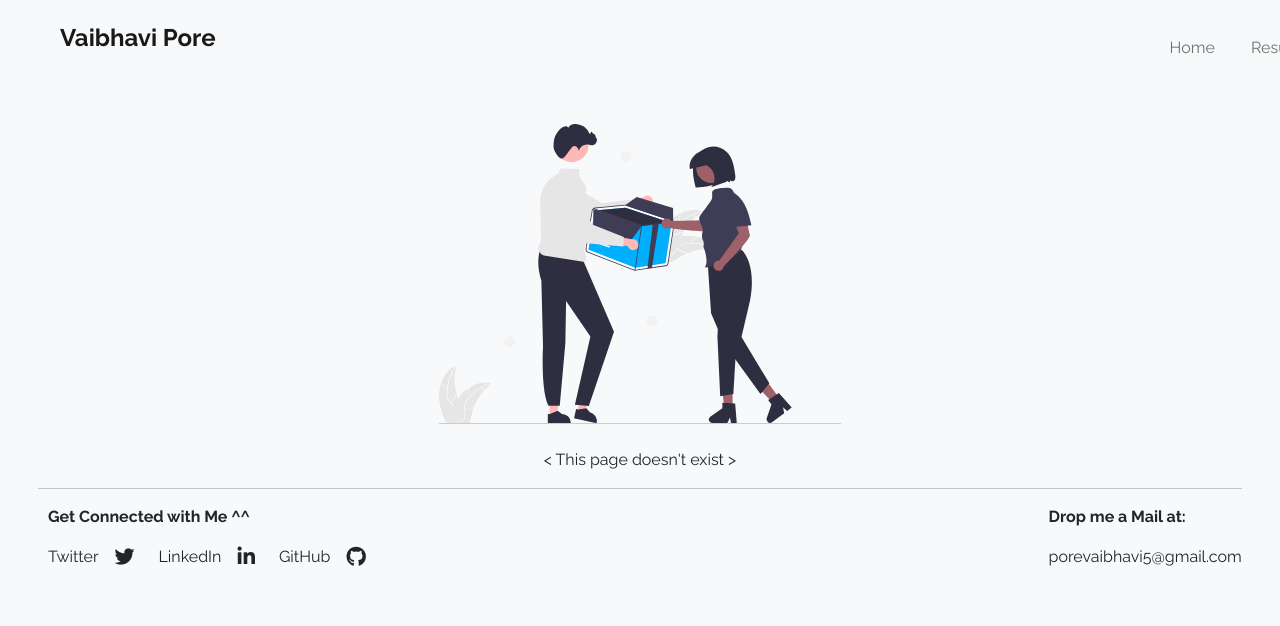
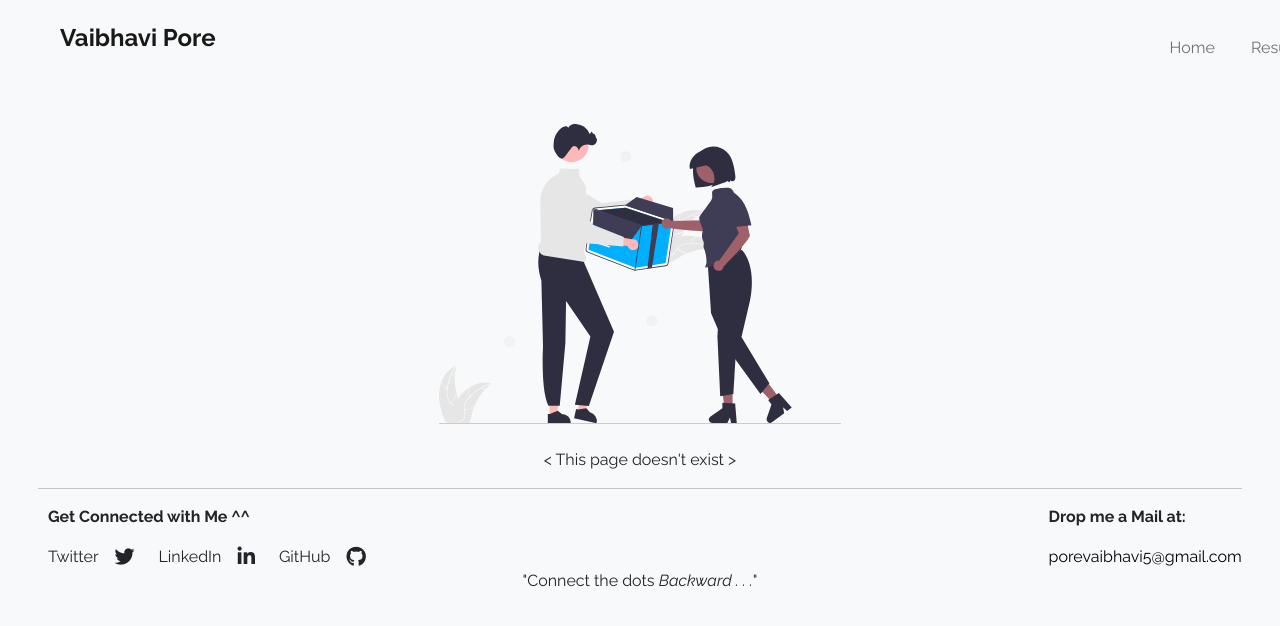
Before and after one commit to vpore/MyPortfolio, a React (Create React App) app: page /home in a window 1280 px wide. Shown: the top 626 px of the page. Built offline with nearby package versions, Linux system fonts and the light colour scheme; some icons are missing.

Commit message:
:hammer: Fixed Header

```diff
--- a/src/assets/Footer.css
+++ b/src/assets/Footer.css
@@ -1,5 +1,4 @@
 footer {
-    position: relative;
     height: 150px;
     bottom: 0px;
     width: 100%;
@@ -15,12 +14,16 @@ hr{
 }
 
 .socialBtns{
-    position: absolute;
+    float: left;
 }
 
 .mail{
-    position: absolute;
-    right: 3%;
+    float: right;
+    margin-right: 3%;
+}
+
+.quote{
+    clear: both;
 }
 
 .aws-btn {
--- a/src/components/Footer.js
+++ b/src/components/Footer.js
@@ -18,9 +18,12 @@ function Footer(){
 
           <div className="mail">
             <p className="fw-bold">Drop me a Mail at:</p>
-            <p>porevaibhavi5@gmail.com</p>
+            <a href='mailto:porevaibhavi5@gmail.com'>porevaibhavi5@gmail.com</a>
           </div>
 
+          <div className='quote text-center'>
+            <p>"Connect the dots <em>Backward . . .</em>"</p>
+          </div>
         </section>
       </div>
     </footer>
--- a/src/components/Header.js
+++ b/src/components/Header.js
@@ -13,7 +13,7 @@ function Header(){
                 <ul className="navbar-nav me-auto mb-2 mb-lg-0">
 
                     <li className="nav-item">
-                    <NavLink className="nav-link" aria-current="page" to="/MyPortfolio">Home</NavLink>
+                    <NavLink exact className="nav-link" aria-current="page" to="/MyPortfolio">Home</NavLink>
                     </li>
 
                     <li className="nav-item">
```
